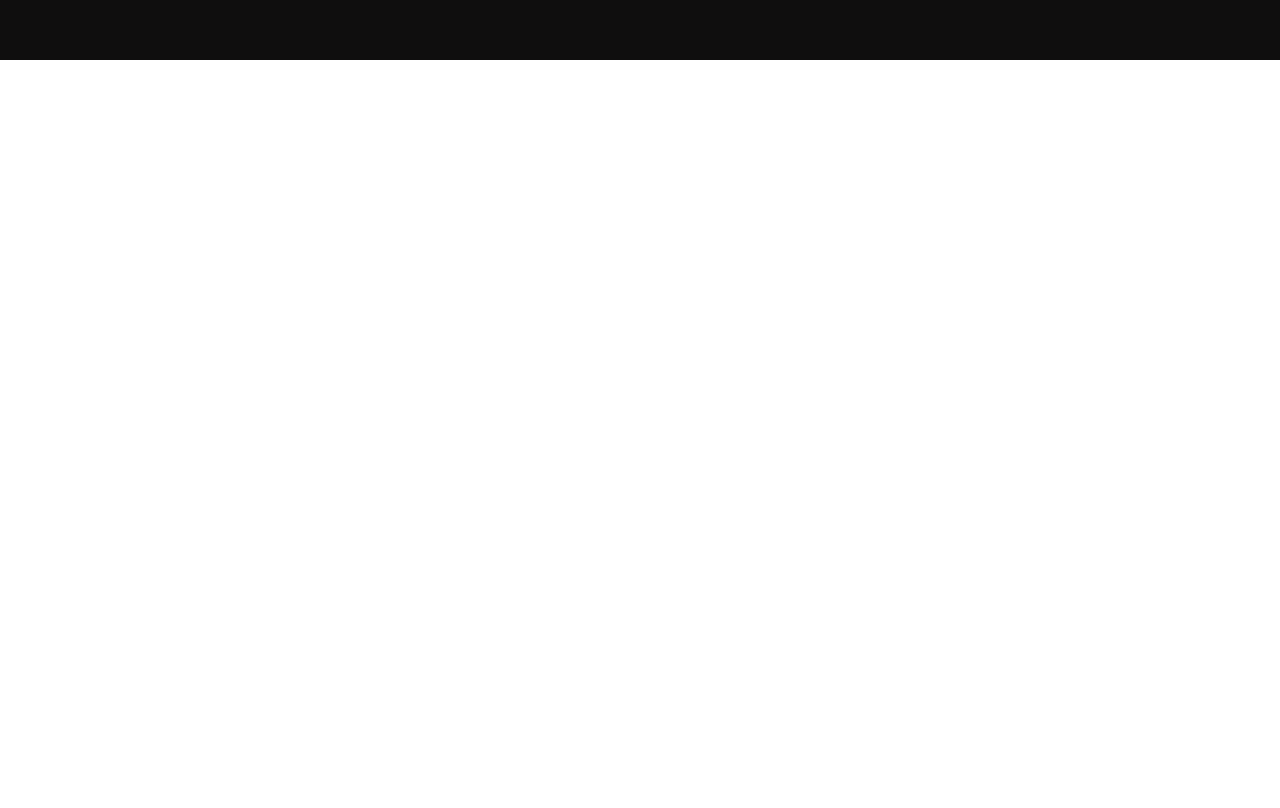
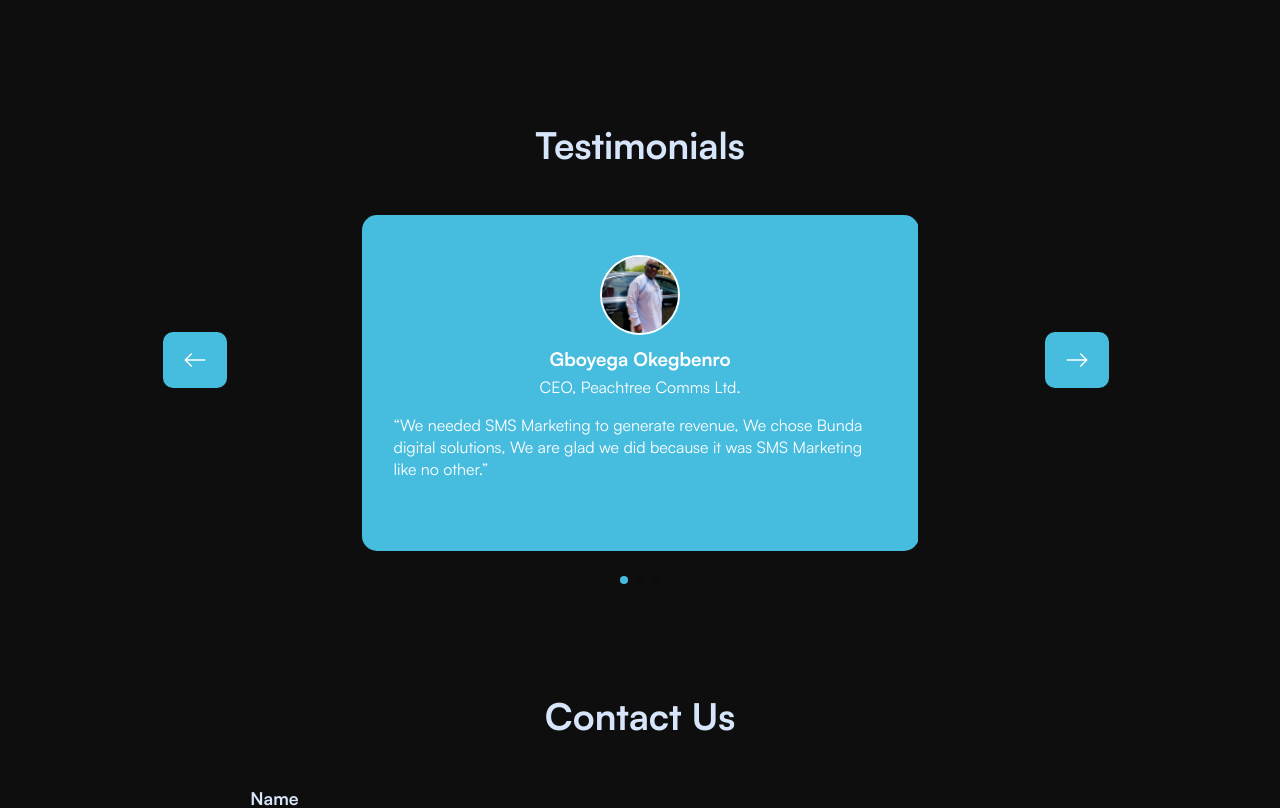
Before and after one commit to Iretoms/bunda-website, a React (Create React App) app: page /software-development in a window 1280 px wide. Shown: the part 1540-2348 px from the top of the page. Before the commit the page ends 1600 px from the top, so only its background shows below. Built offline with nearby package versions, Linux system fonts and the light colour scheme.

Commit message:
software dev page updated

```diff
--- a/src/App.js
+++ b/src/App.js
@@ -2,6 +2,7 @@
 import GlobalStyles from "./style/GlobalStyles";
 import ThemeProvide from "./context/ThemeContext";
 import Header from "./components/Header";
+import Footer from "./components/Footer";
 import Home from "./pages/Home";
 import SoftDev from "./pages/SoftDev";
 
@@ -17,6 +18,7 @@
             <Route path="/software-development" element={<SoftDev />} />
           </Routes>
         </main>
+        <Footer/>
       </ThemeProvide>
     </div>
   );
--- a/src/components/Footer.jsx
+++ b/src/components/Footer.jsx
@@ -12,7 +12,9 @@
 };
 
 const StyledFooter = styled.footer`
-
+width: 100%;
+min-height: 88vh;
+background-color: ${props => props.theme.blue};
 `
 
 const Container = styled.div`
--- a/src/pages/SoftDev.jsx
+++ b/src/pages/SoftDev.jsx
@@ -1,11 +1,15 @@
 import BHero from "../components/BHero";
+import ContactUs from "../components/ContactUs";
 import SAboutUs from "../components/SAboutUs";
+import Testimony from "../components/Testimony";
 
 const SoftDev = () => {
     return (
         <>
            <BHero/>
            <SAboutUs/>
+           <Testimony/>
+           <ContactUs/>
         </>
     );
 };
```
